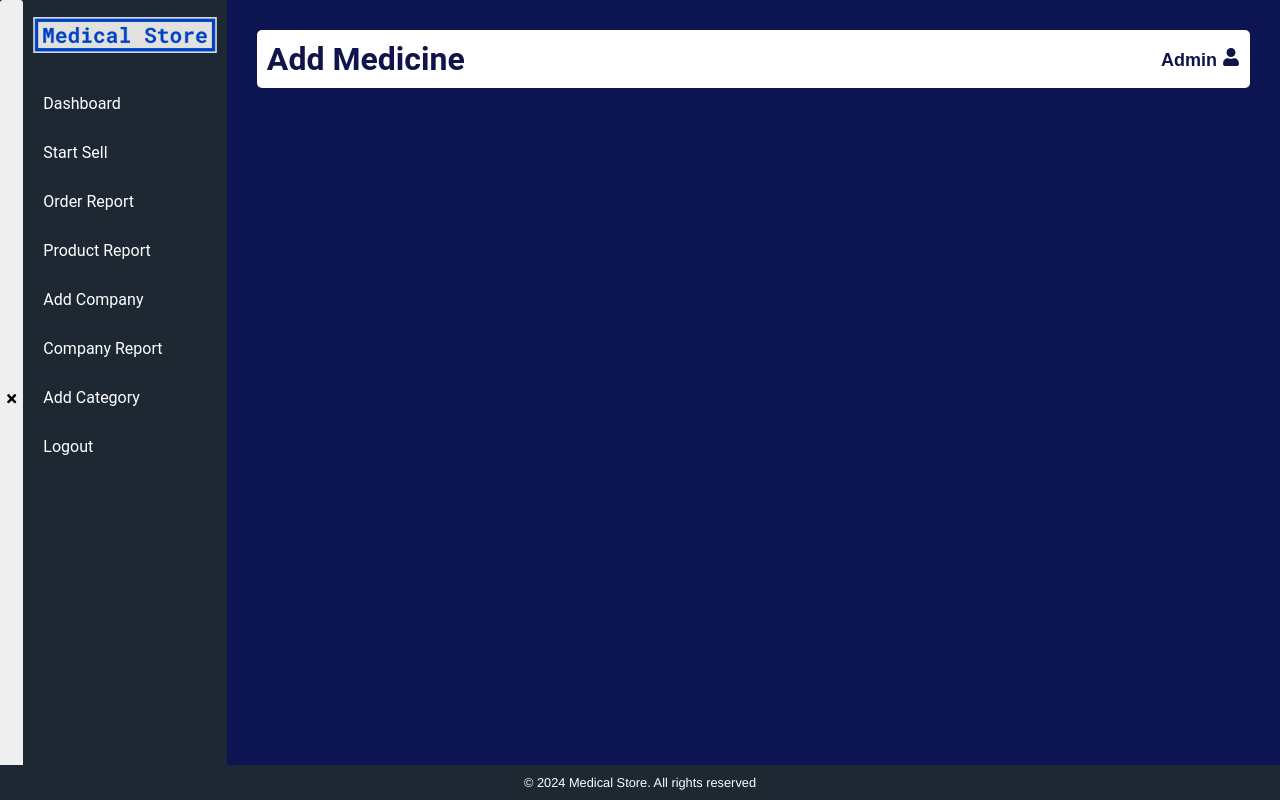
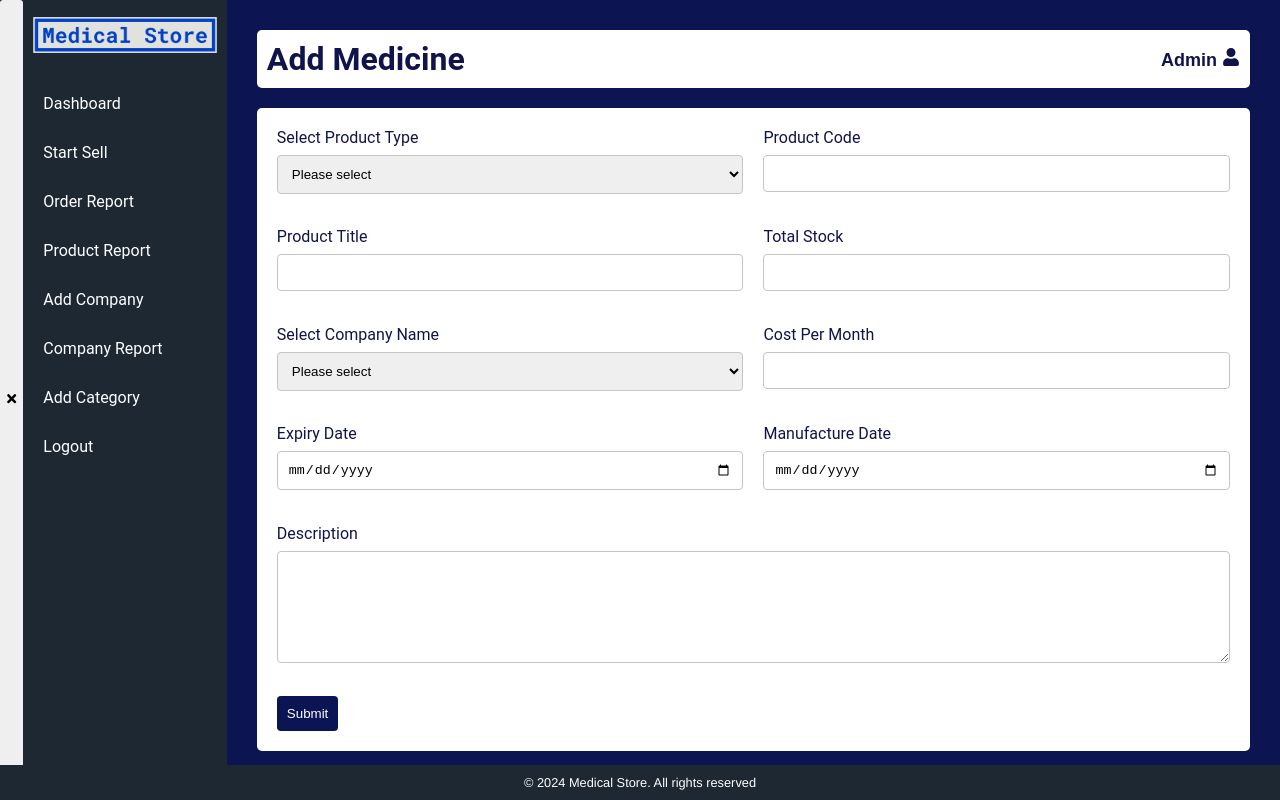
Before and after one commit to charangajjala/MedEase, a React (Vite) app: page /medicine in a window 1280 px wide. Built offline with nearby package versions, Linux system fonts and the light colour scheme.

Commit message:
added add medicine page and works fine just didn't any references and on submit functions

```diff
--- a/src/components/AddMedicine/AddMedicine.jsx
+++ b/src/components/AddMedicine/AddMedicine.jsx
@@ -6,11 +6,19 @@ import Sidebar from "../Sidebar/Sidebar";
 import ToggleButton from "../ToggleButton/ToggleButton";
 import Footer from "../Footer/Footer";
 import Header from "../Header/Header";
+import FormInput from "../FormInput/FormInput.jsx";
+import SelectField from "../SelectField/SelectField.jsx";
+
 import { links } from "../../constants/links.js";
+import { productTypes } from "../../constants/productTypes.js";
+import { companyNames } from "../../constants/companyNames.js";
 
 const AddMedicine = () => {
   const [isSidebarVisible, setIsSidebarVisible] = useState(true);
   const [isDropdownOpen, setIsDropdownOpen] = useState(false);
+  const [selectedProduct, setSelectedProduct] = useState("");
+  const [seletedCompany, setSelectedCompany] = useState("");
+
   const dropdownRef = useRef(null);
 
   const toggleSidebar = () => {
@@ -20,6 +28,14 @@ const AddMedicine = () => {
   const toggleDropdown = () => {
     setIsDropdownOpen(!isDropdownOpen);
   };
+
+  const handleSelectProduct = (e) => {
+    setSelectedProduct(e.target.value);
+  };
+
+  const handleSelectCompany = (e) => {
+    setSelectedCompany(e.target.value);
+  }
 
   return (
     <>
@@ -35,6 +51,7 @@ const AddMedicine = () => {
           isSidebarVisible={isSidebarVisible}
         />
         <main className="add-product-form__main">
+          <div className="add-product-form__main__header">
             <Header
               dropdownRef={dropdownRef}
               toggleDropdown={toggleDropdown}
@@ -52,9 +69,83 @@ const AddMedicine = () => {
               ]}
               heading={"Add Medicine"}
             />
+          </div>
 
           <div className="add-product-form__content">
-
+            <form className="form">
+              <SelectField
+                label="Select Product Type"
+                id="product-type"
+                name="product-type"
+                options={productTypes}
+                value={selectedProduct}
+                onChange={handleSelectProduct}
+                required={true}
+              />
+              <FormInput
+                label="Product Code"
+                type="text"
+                id="medicine-expiry"
+                name="medicine-expiry"
+                required={true}
+              />
+              <FormInput
+                label="Product Title"
+                type="text"
+                id="product-title"
+                name="product-title"
+                required={true}
+              />
+              <FormInput
+                label="Total Stock"
+                type="text"
+                id="total-stock"
+                name="total-stock"
+                required={true}
+              />
+              <SelectField
+                label="Select Company Name"
+                id="company-name"
+                name="company-name"
+                options={companyNames}
+                value={seletedCompany}
+                onChange={handleSelectCompany}
+                required={true}
+              />
+              <FormInput
+                label="Cost Per Month"
+                type="text"
+                id="cost-per-month"
+                name="cost-per-month"
+                required={true}
+              />
+              <FormInput
+                label="Expiry Date"
+                type="date"
+                id="expiry-date"
+                name="expiry-date"
+                required={true}
+              />
+              <FormInput
+                label="Manufacture Date"
+                type="date"
+                id="manufacture-date"
+                name="manufacture-date"
+                required={true}
+              />
+              <div className="grid-item full-width">
+                <label htmlFor="medicine-description">Description</label>
+                <textarea
+                  type="text"
+                  id="medicine-description"
+                  name="medicine-description"
+                  required
+                />
+              </div>
+              <div className="form-button">
+                <button type="submit">Submit</button>
+              </div>
+            </form>
           </div>
         </main>
       </div>
--- a/src/components/AddMedicine/AddMedicine.scss
+++ b/src/components/AddMedicine/AddMedicine.scss
@@ -2,7 +2,7 @@
 
 .add-product-form {
   display: flex;
-  height: 100vh;
+  min-height: 100vh;
   font-family: "Roboto", sans-serif;
 
   &__main {
@@ -14,9 +14,69 @@
     flex-direction: column;
     gap: 20px;
     justify-content: start;
+  }
 
-    @media (max-width: 768px) {
-      width: calc(100vw - 15vw);
+  &__content {
+    background-color: $white;
+    color: $text-color;
+    border-radius: 5px;
+    padding: 20px;
+
+    .form {
+      display: grid;
+      grid-template-columns: repeat(2, 1fr);
+      gap: 20px;
+      @media (max-width: 768px) {
+        grid-template-columns: 1fr;
+      }
+    }
+
+    .form-button {
+      button {
+        padding: 10px;
+        border: none;
+        border-radius: 4px;
+        background-color: $button-bg;
+        color: $button-text;
+        cursor: pointer;
+
+        &:hover {
+          background-color: $button-hover;
+        }
+      }
+    }
+
+    .grid-item {
+      display: flex;
+      flex-direction: column;
+
+      label {
+        margin-bottom: 0.5em;
+      }
+
+      input,
+      select {
+        padding: 10px;
+        border: 1px solid $form-label;
+        border-radius: 4px;
+        margin-bottom: 1em;
+      }
+
+      input[type="file"] {
+        border: none;
+      }
+
+      textarea {
+        padding: 40px;
+        border: 1px solid $form-label;
+        border-radius: 4px;
+        margin-bottom: 1em;
+
+      }
+    }
+
+    .full-width {
+      grid-column: 1 / -1;
     }
   }
 }
--- a/src/components/FormInput/FormInput.jsx
+++ b/src/components/FormInput/FormInput.jsx
@@ -1,8 +1,45 @@
+import PropTypes from "prop-types";
 
-const FormInput = () => {
+const FormInput = ({
+  label,
+  type,
+  id,
+  name,
+  value,
+  onChange,
+  required,
+  ...props
+}) => {
   return (
-    <div>FormInput</div>
-  )
-}
+    <div className="grid-item">
+      <label htmlFor={id}>{label}</label>
+      <input
+        type={type}
+        id={id}
+        name={name}
+        value={value}
+        onChange={onChange}
+        required={required}
+        {...props}
+      />
+    </div>
+  );
+};
 
-export default FormInput
+FormInput.propTypes = {
+  label: PropTypes.string.isRequired,
+  type: PropTypes.string.isRequired,
+  id: PropTypes.string.isRequired,
+  name: PropTypes.string.isRequired,
+  value: PropTypes.string.isRequired,
+  onChange: PropTypes.func.isRequired,
+  required: PropTypes.bool.isRequired,
+};
+
+FormInput.defaultProps = {
+  type: "text",
+  required: false,
+  onChange: () => {},
+};
+
+export default FormInput;
--- /dev/null
+++ b/src/components/SelectField/SelectField.jsx
@@ -0,0 +1,53 @@
+import PropTypes from "prop-types";
+import "./SelectField.scss"; // Add styles as needed
+
+const SelectField = ({
+  label,
+  id,
+  name,
+  options,
+  value,
+  onChange,
+  required,
+}) => {
+  return (
+    <div className="grid-item">
+      <label htmlFor={id}>{label}</label>
+      <select
+        id={id}
+        name={name}
+        value={value}
+        onChange={onChange}
+        required={required}
+      >
+        <option value="">Please select</option>
+        {options.map((option) => (
+          <option key={option.value} value={option.value}>
+            {option.label}
+          </option>
+        ))}
+      </select>
+    </div>
+  );
+};
+
+SelectField.propTypes = {
+  label: PropTypes.string.isRequired,
+  id: PropTypes.string.isRequired,
+  name: PropTypes.string.isRequired,
+  options: PropTypes.arrayOf(
+    PropTypes.shape({
+      label: PropTypes.string.isRequired,
+      value: PropTypes.string.isRequired,
+    })
+  ).isRequired,
+  value: PropTypes.string,
+  onChange: PropTypes.func.isRequired,
+  required: PropTypes.bool,
+};
+
+SelectField.defaultProps = {
+  required: false,
+};
+
+export default SelectField;
--- /dev/null
+++ b/src/constants/companyNames.js
@@ -0,0 +1,5 @@
+export const companyNames = [
+  { value: 'Micro Labs Ltd', label: 'Micro Labs Ltd' },
+  { value: 'Sun Pharmaceutical Industries Ltd', label: 'Sun Pharmaceutical Industries Ltd' },
+  { value: 'Mankind Pharma Ltd', label: 'Mankind Pharma Ltd' },
+];
--- /dev/null
+++ b/src/constants/productTypes.js
@@ -0,0 +1,4 @@
+export const productTypes = [
+  { value: 'tablet', label: 'Tablet' },
+  { value: 'syrup', label: 'Syrup' },
+];
```
Also changed, not shown: src/components/SelectField/SelectField.scss (added). Lines whose indentation alone changed are shown as unchanged.
